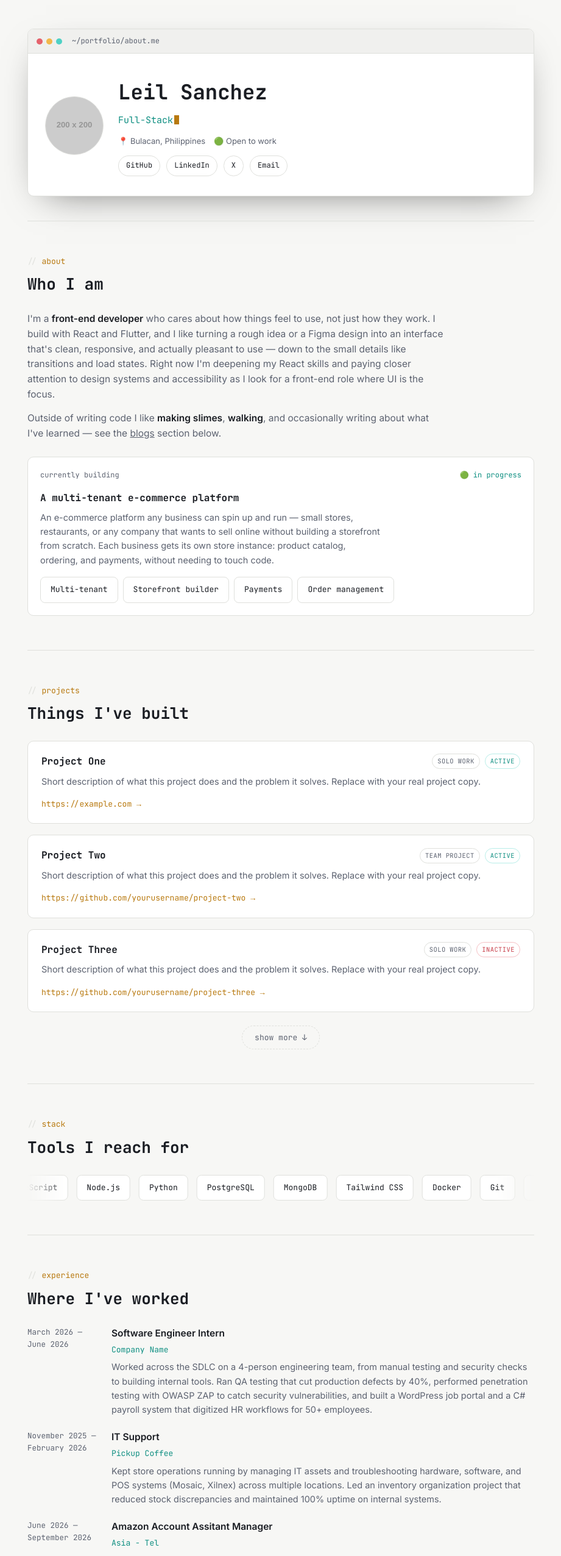
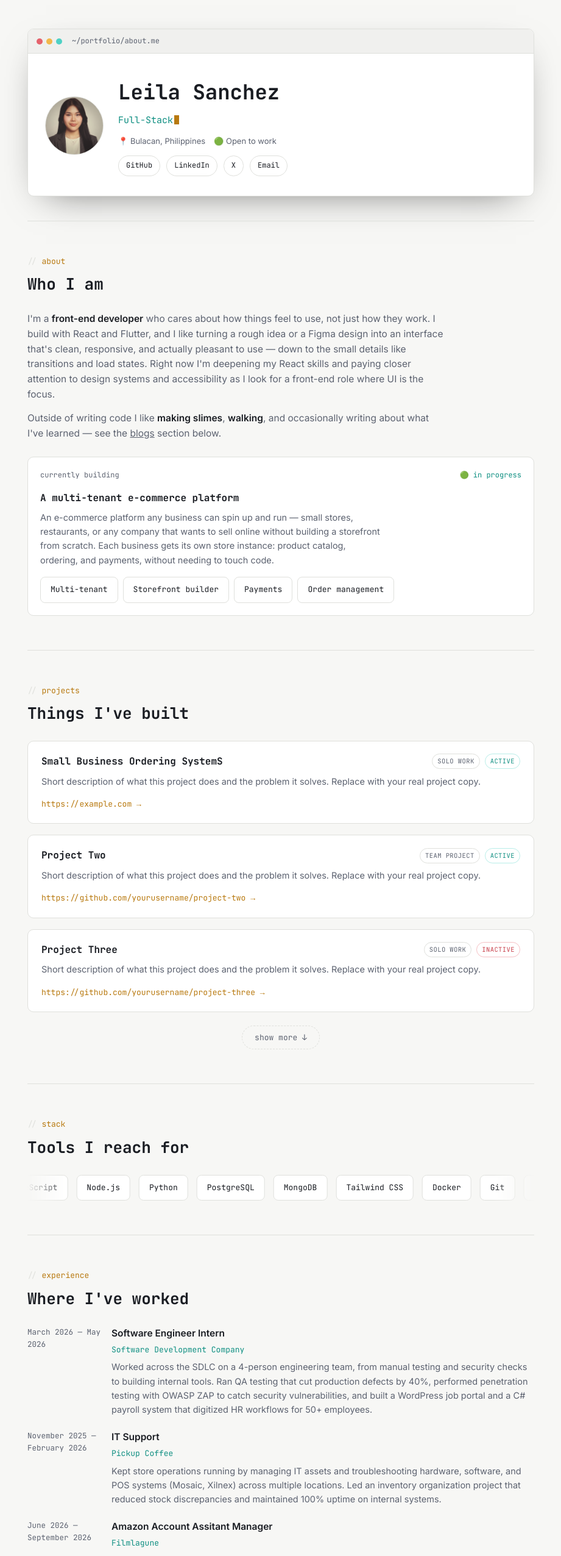
Before and after one commit to reira-marie/reira-marie.github.io, a React (Vite) app: page / in a window 1280 px wide. Shown: the part 80-2632 px from the top of the page at 61% size, without its empty margins (179-1100 px from the left). Built offline with nearby package versions, Linux system fonts and the light colour scheme.

Commit message:
Add favicon, profile photo, and update data

```diff
--- a/index.html
+++ b/index.html
@@ -5,6 +5,7 @@
   <meta name="viewport" content="width=device-width, initial-scale=1, maximum-scale=1, viewport-fit=cover" />
   <title>Leila Mare Sanchez — Portfolio</title>
   <meta name="description" content="Engineer | Developer — portfolio" />
+  <link rel="icon" type="image/x-icon" href="/favicon.ico" />
   <link rel="preconnect" href="https://fonts.googleapis.com">
   <link rel="preconnect" href="https://fonts.gstatic.com" crossorigin>
   <link href="https://fonts.googleapis.com/css2?family=JetBrains+Mono:wght@400;500;600;700;800&family=Inter:wght@400;500;600;700&display=swap" rel="stylesheet">
--- a/src/data.js
+++ b/src/data.js
@@ -4,7 +4,7 @@
 
 export const PROJECTS = [
   {
-    name: "Project One",
+    name: "Small Business Ordering SystemS",
     status: "active",
     type: "Solo Work",
     desc: "Short description of what this project does and the problem it solves. Replace with your real project copy.",
@@ -42,9 +42,9 @@
 export const EXPERIENCE = [
 
   {
-    date: "March 2026 — June 2026",
+    date: "March 2026 — May 2026",
     role: "Software Engineer Intern",
-    org: "Company Name",
+    org: "Software Development Company",
     desc: "Worked across the SDLC on a 4-person engineering team, from manual testing and security checks to building internal tools. Ran QA testing that cut production defects by 40%, performed penetration testing with OWASP ZAP to catch security vulnerabilities, and built a WordPress job portal and a C# payroll system that digitized HR workflows for 50+ employees.",
   },
   {
@@ -56,7 +56,7 @@
   {
     date: "June 2026 — September 2026",
     role: "Amazon Account Assitant Manager",
-    org: "Asia - Tel",
+    org: "Filmlagune",
     desc: "Handled backend operations for Amazon product listings — resolving support tickets, managing flat file data, and ensuring account security and policy compliance.",
   }
 ];
@@ -83,14 +83,14 @@
 ];
 
 export const PROFILE = {
-  name: "Leil Sanchez",
+  name: "Leila Sanchez",
   brand: "leila",
-  photo: "https://via.placeholder.com/200x200.png?text=Photo",
+  photo: "/photo.png",
   location: "Bulacan, Philippines",
   status: "Open to work",
   github: "https://github.com/reira-marie",
   //linkedin: "https://linkedin.com/in/yourusername",
-  x: "https://x.com/yourusername",
+  // x: "https://x.com/yourusername",
   email: "missleilasanchez@gmail.com",
   building: {
     title: "A multi-tenant e-commerce platform",
```
Also changed, not shown: public/photo.png (added), 1 other file (tests, documents, lock files or other folders).
